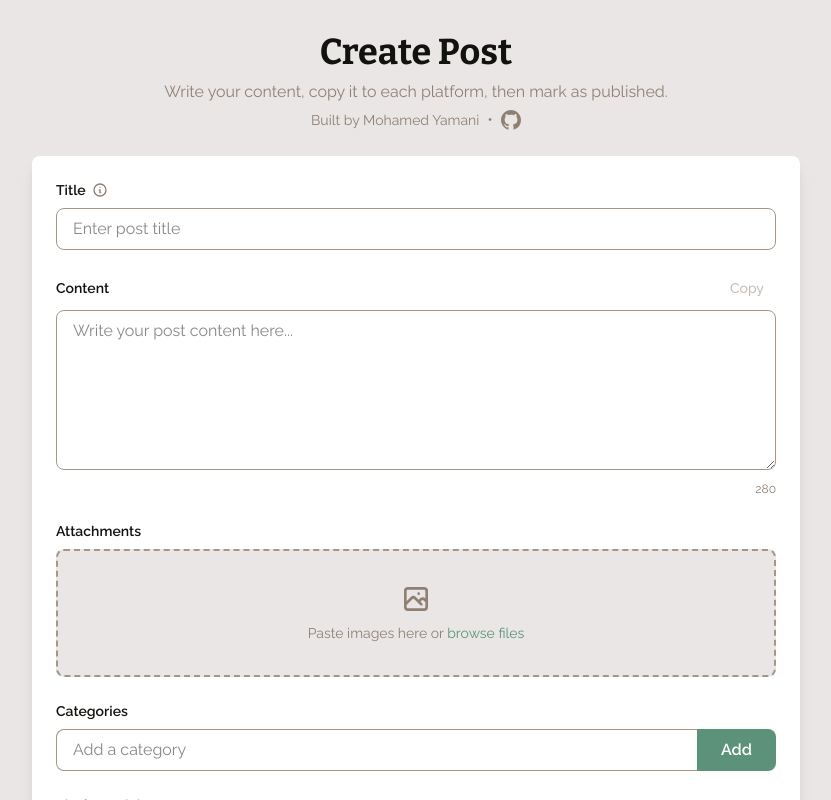
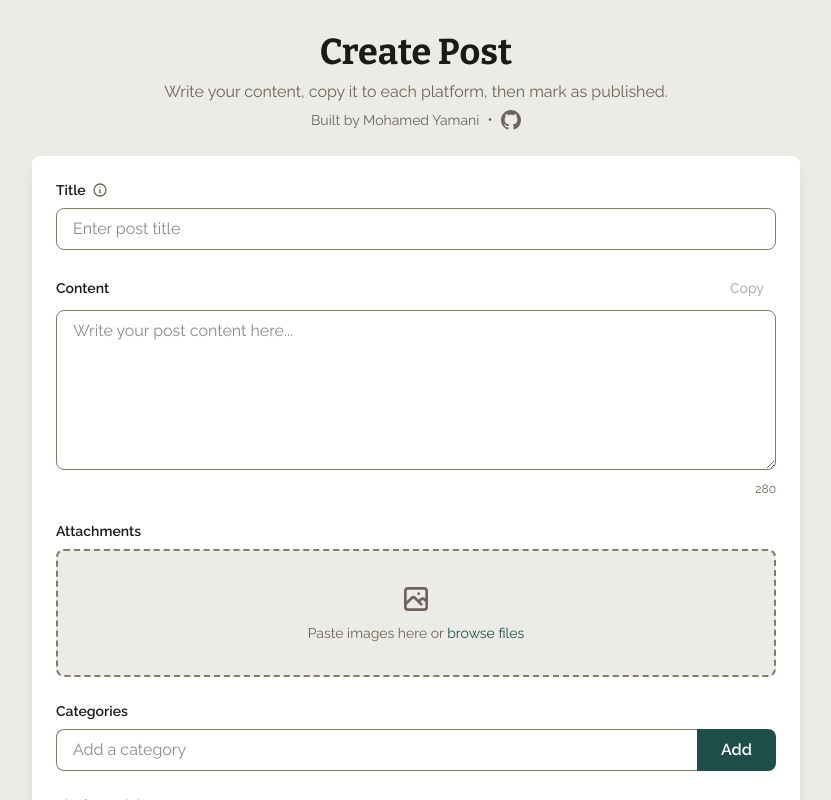
Before and after one commit to yamanidev/chronicler, a Preact app: page / in a window 1280 px wide. Both pictures are taken after a click on the button "Skip (Don't Archive)". Shown: the top 800 px of the page, without its empty margins (224-1055 px from the left). Built offline with nearby package versions, Linux system fonts and the light colour scheme.

Commit message:
chore: change project color palette

```diff
--- a/src/components/AppCredit.tsx
+++ b/src/components/AppCredit.tsx
@@ -5,15 +5,15 @@ export function AppCredit({ class: className }: { class?: string } = {}) {
         href="https://mohamedyamani.com?utm_source=chronicler"
         target="_blank"
         rel="noopener noreferrer"
-        class="text-taupe hover:text-charcoal text-sm transition">
+        class="text-ash hover:text-ink text-sm transition">
         Built by Mohamed Yamani
       </a>
-      <span class="text-taupe">•</span>
+      <span class="text-ash">•</span>
       <a
         href="https://github.com/yamanidev/chronicler"
         target="_blank"
         rel="noopener noreferrer"
-        class="text-taupe hover:text-charcoal transition"
+        class="text-ash hover:text-ink transition"
         aria-label="GitHub repository">
         <svg class="h-5 w-5" fill="currentColor" viewBox="0 0 24 24">
           <path d="M12 0C5.37 0 0 5.37 0 12c0 5.31 3.435 9.795 8.205 11.385.6.105.825-.255.825-.57 0-.285-.015-1.23-.015-2.235-3.015.555-3.795-.735-4.035-1.41-.135-.345-.72-1.41-1.23-1.695-.42-.225-1.02-.78-.015-.795.945-.015 1.62.87 1.845 1.23 1.08 1.815 2.805 1.305 3.495.99.105-.78.42-1.305.765-1.605-2.67-.3-5.46-1.335-5.46-5.925 0-1.305.465-2.385 1.23-3.225-.12-.3-.54-1.53.12-3.18 0 0 1.005-.315 3.3 1.23.96-.27 1.98-.405 3-.405s2.04.135 3 .405c2.295-1.56 3.3-1.23 3.3-1.23.66 1.65.24 2.88.12 3.18.765.84 1.23 1.905 1.23 3.225 0 4.605-2.805 5.625-5.475 5.925.435.375.81 1.095.81 2.22 0 1.605-.015 2.895-.015 3.3 0 .315.225.69.825.57A12.02 12.02 0 0024 12c0-6.63-5.37-12-12-12z" />
--- a/src/components/DraftStatusIndicator.tsx
+++ b/src/components/DraftStatusIndicator.tsx
@@ -15,7 +15,7 @@ export function DraftStatusIndicator({ saveStatus }: DraftStatusIndicatorProps)
       class={`absolute top-3 right-3 flex items-center gap-1.5 rounded-full px-3 py-1 text-xs transition-all duration-300 ${text ? "translate-y-0 opacity-100" : "pointer-events-none -translate-y-1 opacity-0"}`}>
       {saveStatus === "saving" && (
         <svg
-          class="text-taupe h-3 w-3 animate-spin"
+          class="text-ash h-3 w-3 animate-spin"
           xmlns="http://www.w3.org/2000/svg"
           fill="none"
           viewBox="0 0 24 24">
@@ -34,7 +34,7 @@ export function DraftStatusIndicator({ saveStatus }: DraftStatusIndicatorProps)
           />
         </svg>
       )}
-      <span class="text-taupe">{text}</span>
+      <span class="text-ash">{text}</span>
     </div>
   );
 }
--- a/src/components/PostForm.tsx
+++ b/src/components/PostForm.tsx
@@ -194,11 +194,11 @@ export function PostForm({ onPublish }: PostFormProps) {
   };
 
   return (
-    <div class="bg-cream min-h-screen p-8 pt-10 sm:p-8">
+    <div class="bg-paper min-h-screen p-8 pt-10 sm:p-8">
       <div class="mx-auto max-w-3xl">
         <div class="mb-6 text-center">
-          <h1 class="font-bitter text-charcoal text-4xl font-bold">Create Post</h1>
-          <p class="text-taupe mt-2">
+          <h1 class="font-bitter text-ink text-4xl font-bold">Create Post</h1>
+          <p class="text-ash mt-2">
             Write your content, copy it to each platform, then mark as published.
           </p>
           <AppCredit class="justify-center" />
@@ -211,11 +211,11 @@ export function PostForm({ onPublish }: PostFormProps) {
               {isFileSystemAccessSupported && (
                 <div>
                   <div class="mb-2 flex items-center gap-1.5">
-                    <label class="text-charcoal text-sm font-semibold">Title</label>
+                    <label class="text-ink text-sm font-semibold">Title</label>
                     <div class="group relative flex items-center">
                       <svg
                         xmlns="http://www.w3.org/2000/svg"
-                        class="text-taupe h-4 w-4 cursor-default"
+                        class="text-ash h-4 w-4 cursor-default"
                         fill="none"
                         viewBox="0 0 24 24"
                         stroke="currentColor">
@@ -226,29 +226,29 @@ export function PostForm({ onPublish }: PostFormProps) {
                           d="M13 16h-1v-4h-1m1-4h.01M21 12a9 9 0 11-18 0 9 9 0 0118 0z"
                         />
                       </svg>
-                      <div class="bg-charcoal text-cream pointer-events-none absolute bottom-full left-1/2 mb-2 w-56 -translate-x-1/2 rounded-lg px-3 py-2 text-xs opacity-0 transition-opacity group-hover:opacity-100">
+                      <div class="bg-ink text-paper pointer-events-none absolute bottom-full left-1/2 mb-2 w-56 -translate-x-1/2 rounded-lg px-3 py-2 text-xs opacity-0 transition-opacity group-hover:opacity-100">
                         Used to name the archive folder and generate the post slug.
-                        <div class="border-t-charcoal] absolute top-full left-1/2 -translate-x-1/2 border-4 border-transparent"></div>
+                        <div class="border-t-ink absolute top-full left-1/2 -translate-x-1/2 border-4 border-transparent"></div>
                       </div>
                     </div>
                   </div>
                   <input
                     type="text"
                     placeholder="Enter post title"
-                    class="border-taupe-light text-charcoal focus:border-sage focus:ring-mint-light w-full rounded-lg border px-4 py-2 focus:ring-2 focus:outline-none"
+                    class="border-ash-light text-ink focus:border-spine focus:ring-spine/20 w-full rounded-lg border px-4 py-2 focus:ring-2 focus:outline-none"
                     value={title}
                     onInput={(e) => setTitle((e.target as HTMLInputElement).value)}
                   />
-                  {title && <p class="text-sage mt-1 text-sm">Slug: {slug}</p>}
+                  {title && <p class="text-spine mt-1 text-sm">Slug: {slug}</p>}
                 </div>
               )}
 
               <div>
                 <div class="mb-2 flex items-center justify-between">
-                  <label class="text-charcoal text-sm font-semibold">Content</label>
+                  <label class="text-ink text-sm font-semibold">Content</label>
                   <button
                     type="button"
-                    class="text-taupe hover:bg-cream rounded px-3 py-1 text-sm font-medium disabled:opacity-50"
+                    class="text-ash hover:bg-paper rounded px-3 py-1 text-sm font-medium disabled:opacity-50"
                     onClick={handleCopyContent}
                     disabled={!content}>
                     {copied === "content" ? "Copied!" : "Copy"}
@@ -257,7 +257,7 @@ export function PostForm({ onPublish }: PostFormProps) {
                 <textarea
                   dir="auto"
                   placeholder="Write your post content here..."
-                  class="border-taupe-light text-charcoal focus:border-sage focus:ring-mint-light h-40 w-full rounded-lg border px-4 py-2 focus:ring-2 focus:outline-none"
+                  class="border-ash-light text-ink focus:border-spine focus:ring-spine/20 h-40 w-full rounded-lg border px-4 py-2 focus:ring-2 focus:outline-none"
                   value={content}
                   onInput={(e) => setContent((e.target as HTMLTextAreaElement).value)}></textarea>
                 {(() => {
@@ -267,19 +267,19 @@ export function PostForm({ onPublish }: PostFormProps) {
                   const isOver = remaining < 0;
                   const isClose = !isOver && remaining <= 20;
 
-                  let colorClass = "text-taupe";
+                  let colorClass = "text-ash";
                   if (twitterFilled) {
-                    if (isOver) colorClass = "text-charcoal font-semibold";
-                    else if (isClose) colorClass = "text-taupe-dark";
+                    if (isOver) colorClass = "text-ink font-semibold";
+                    else if (isClose) colorClass = "text-ash-dark";
                   }
 
                   return (
                     <div class="mt-1 flex items-center justify-end gap-2 text-xs">
                       {twitterFilled && isOver && (
-                        <span class="text-charcoal italic">Hope you're on the $8/month plan!</span>
+                        <span class="text-ink italic">Hope you're on the $8/month plan!</span>
                       )}
                       {twitterFilled && isClose && (
-                        <span class="text-taupe-dark italic">
+                        <span class="text-ash-dark italic">
                           Every character is fighting for its life.
                         </span>
                       )}
@@ -291,23 +291,23 @@ export function PostForm({ onPublish }: PostFormProps) {
 
               <div>
                 <div class="mb-2 flex items-center justify-between">
-                  <label class="text-charcoal text-sm font-semibold">Attachments</label>
+                  <label class="text-ink text-sm font-semibold">Attachments</label>
                   {attachments.length > 0 && (
                     <button
                       type="button"
-                      class="text-taupe hover:bg-cream rounded px-3 py-1 text-sm font-medium"
+                      class="text-ash hover:bg-paper rounded px-3 py-1 text-sm font-medium"
                       onClick={handleCopyAttachments}>
                       {copied === "attachments" ? "Copied!" : "Copy"}
                     </button>
                   )}
                 </div>
                 <div
-                  class="border-taupe-light bg-cream hover:border-sage hover:bg-mint-light/20 flex min-h-32 w-full items-center justify-center rounded-lg border-2 border-dashed text-center transition"
+                  class="border-ash-light bg-paper hover:border-spine hover:bg-note-light flex min-h-32 w-full items-center justify-center rounded-lg border-2 border-dashed text-center transition"
                   onPaste={handlePaste}>
                   <div class="flex flex-col items-center justify-center gap-2">
                     <svg
                       xmlns="http://www.w3.org/2000/svg"
-                      class="text-taupe h-8 w-8"
+                      class="text-ash h-8 w-8"
                       fill="none"
                       viewBox="0 0 24 24"
                       stroke="currentColor">
@@ -318,9 +318,9 @@ export function PostForm({ onPublish }: PostFormProps) {
                         d="M4 16l4.586-4.586a2 2 0 012.828 0L16 16m-2-2l1.586-1.586a2 2 0 012.828 0L20 14m-6-6h.01M6 20h12a2 2 0 002-2V6a2 2 0 00-2-2H6a2 2 0 00-2 2v12a2 2 0 002 2z"
                       />
                     </svg>
-                    <p class="text-taupe text-sm">
+                    <p class="text-ash text-sm">
                       Paste images here or{" "}
-                      <label class="text-sage cursor-pointer hover:underline">
+                      <label class="text-spine cursor-pointer hover:underline">
                         browse files
                         <input
                           type="file"
@@ -337,7 +337,7 @@ export function PostForm({ onPublish }: PostFormProps) {
                   <div class="mt-4 grid grid-cols-2 gap-3 md:grid-cols-3">
                     {attachments.map((file, index) => (
                       <div key={`${file.name}-${index}`} class="group relative">
-                        <div class="border-cream-dark bg-cream aspect-square overflow-hidden rounded-lg border">
+                        <div class="border-paper-edge bg-paper aspect-square overflow-hidden rounded-lg border">
                           {file.type.startsWith("image/") && previewUrls[index] ? (
                             <img
                               src={previewUrls[index]}
@@ -349,7 +349,7 @@ export function PostForm({ onPublish }: PostFormProps) {
                               <div class="text-center">
                                 <svg
                                   xmlns="http://www.w3.org/2000/svg"
-                                  class="text-taupe mx-auto h-8 w-8"
+                                  class="text-ash mx-auto h-8 w-8"
                                   fill="none"
                                   viewBox="0 0 24 24"
                                   stroke="currentColor">
@@ -360,14 +360,14 @@ export function PostForm({ onPublish }: PostFormProps) {
                                     d="M7 21h10a2 2 0 002-2V9.414a1 1 0 00-.293-.707l-5.414-5.414A1 1 0 0012.586 3H7a2 2 0 00-2 2v14a2 2 0 002 2z"
                                   />
                                 </svg>
-                                <p class="text-taupe-dark mt-1 text-xs">{file.name}</p>
+                                <p class="text-ash-dark mt-1 text-xs">{file.name}</p>
                               </div>
                             </div>
                           )}
                         </div>
                         <button
                           type="button"
-                          class="bg-taupe-dark hover:bg-charcoal absolute top-1 right-1 rounded-full p-1 text-white opacity-0 transition group-hover:opacity-100"
+                          class="bg-ash-dark hover:bg-ink absolute top-1 right-1 rounded-full p-1 text-white opacity-0 transition group-hover:opacity-100"
                           onClick={() => handleRemoveAttachment(index)}>
                           <svg
                             xmlns="http://www.w3.org/2000/svg"
@@ -383,7 +383,7 @@ export function PostForm({ onPublish }: PostFormProps) {
                             />
                           </svg>
                         </button>
-                        <p class="text-taupe mt-1 truncate text-xs">{file.name}</p>
+                        <p class="text-ash mt-1 truncate text-xs">{file.name}</p>
                       </div>
                     ))}
                   </div>
@@ -392,12 +392,12 @@ export function PostForm({ onPublish }: PostFormProps) {
 
               {isFileSystemAccessSupported && (
                 <div>
-                  <label class="text-charcoal mb-2 block text-sm font-semibold">Categories</label>
+                  <label class="text-ink mb-2 block text-sm font-semibold">Categories</label>
                   <div class="flex">
                     <input
                       type="text"
                       placeholder="Add a category"
-                      class="border-taupe-light text-charcoal focus:border-sage focus:ring-mint-light flex-1 rounded-lg rounded-r-none border border-r-0 px-4 py-2 focus:ring-2 focus:outline-none"
+                      class="border-ash-light text-ink focus:border-spine focus:ring-spine/20 flex-1 rounded-lg rounded-r-none border border-r-0 px-4 py-2 focus:ring-2 focus:outline-none"
                       value={categoryInput}
                       onInput={(e) => setCategoryInput((e.target as HTMLInputElement).value)}
                       onKeyPress={(e) => {
@@ -409,7 +409,7 @@ export function PostForm({ onPublish }: PostFormProps) {
                     />
                     <button
                       type="button"
-                      class="bg-sage hover:bg-sage-dark cursor-pointer rounded-lg rounded-l-none px-6 py-2 font-semibold text-white"
+                      class="bg-spine hover:bg-spine-dark cursor-pointer rounded-lg rounded-l-none px-6 py-2 font-semibold text-white"
                       onClick={handleAddCategory}>
                       Add
                     </button>
@@ -419,7 +419,7 @@ export function PostForm({ onPublish }: PostFormProps) {
                       {categories.map((category) => (
                         <span
                           key={category}
-                          class="bg-mint-light text-charcoal inline-flex items-center gap-2 rounded-full px-3 py-1 text-sm font-medium">
+                          class="bg-note-light text-ink inline-flex items-center gap-2 rounded-full px-3 py-1 text-sm font-medium">
                           {category}
                           <button
                             type="button"
@@ -436,14 +436,12 @@ export function PostForm({ onPublish }: PostFormProps) {
 
               {isFileSystemAccessSupported && (
                 <div>
-                  <label class="text-charcoal mb-2 block text-sm font-semibold">
-                    Platform Links
-                  </label>
+                  <label class="text-ink mb-2 block text-sm font-semibold">Platform Links</label>
                   <div class="flex gap-3">
                     {(Object.entries(SUPPORTED_PLATFORMS) as [Platform, string][]).map(
                       ([platform, label]) => (
                         <div key={platform} class="flex min-w-0 flex-1 flex-col gap-1">
-                          <label for={platform} class="text-charcoal text-sm">
+                          <label for={platform} class="text-ink text-sm">
                             {label}
                           </label>
                           <input
@@ -456,7 +454,7 @@ export function PostForm({ onPublish }: PostFormProps) {
                                 linkedin: "https://www.linkedin.com/posts/yamanidev_...",
                               }[platform]
                             }
-                            class="border-taupe-light text-charcoal focus:border-sage focus:ring-mint-light w-full rounded-lg border px-4 py-2 focus:ring-2 focus:outline-none"
+                            class="border-ash-light text-ink focus:border-spine focus:ring-spine/20 w-full rounded-lg border px-4 py-2 focus:ring-2 focus:outline-none"
                             value={links[platform]}
                             onInput={(e) =>
                               setLinks({
@@ -477,7 +475,7 @@ export function PostForm({ onPublish }: PostFormProps) {
           <div class="flex justify-end gap-2">
             <button
               type="submit"
-              class="bg-sage hover:bg-sage-dark cursor-pointer rounded-lg px-6 py-3 font-semibold text-white">
+              class="bg-spine hover:bg-spine-dark cursor-pointer rounded-lg px-6 py-3 font-semibold text-white">
               Mark as Published
             </button>
           </div>
--- a/src/index.css
+++ b/src/index.css
@@ -4,18 +4,16 @@
   --font-bitter: "Bitter", ui-serif, Georgia, serif;
   --font-raleway: "Raleway", ui-sans-serif, system-ui, sans-serif;
 
-  --color-charcoal: #12130f;
-  --color-sage: #5b9279;
-  --color-sage-light: #6fa88a;
-  --color-sage-dark: #4a7561;
-  --color-mint: #8fcb9b;
-  --color-mint-light: #a8d9b1;
-  --color-mint-dark: #76b885;
-  --color-cream: #eae6e5;
-  --color-cream-dark: #ddd8d6;
-  --color-taupe: #8f8073;
-  --color-taupe-light: #a59688;
-  --color-taupe-dark: #77685e;
+  --color-ink: #1c1a16;
+  --color-spine: #1f4d4a;
+  --color-spine-dark: #143634;
+  --color-note: #5e8a86;
+  --color-note-light: #dce8e6;
+  --color-paper: #ebebe7;
+  --color-paper-edge: #dcdcd8;
+  --color-ash: #6e6459;
+  --color-ash-light: #857a6b;
+  --color-ash-dark: #564f47;
 }
 
 @font-face {
```
Also changed, not shown: src/components/DirectoryIndicator.tsx (+4 -4 lines), src/components/SuccessStep.tsx (+10 -10 lines), src/components/WelcomeStep.tsx (+26 -26 lines).
